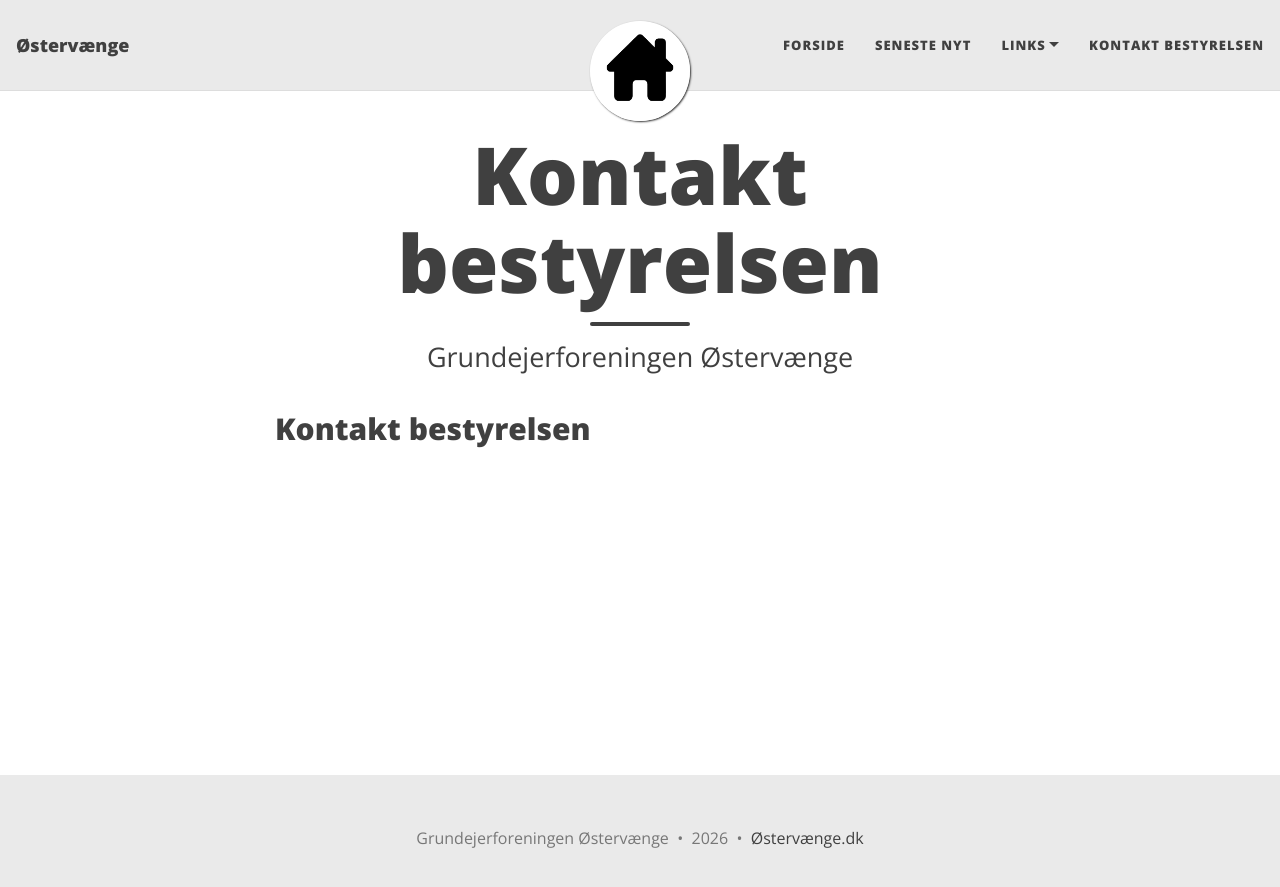
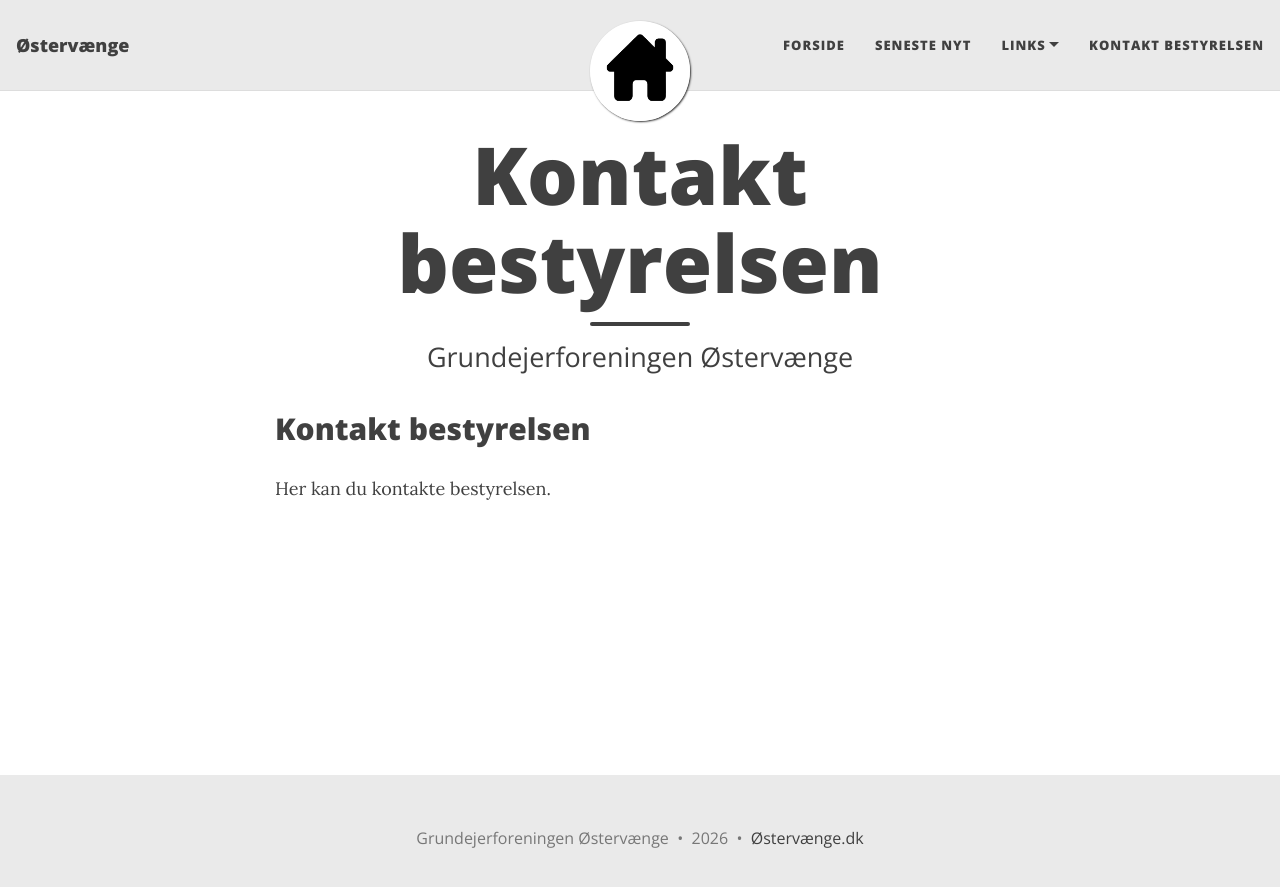
Before and after one commit to mex/oestervaenge.dk, a Jekyll site: the page built from kontakt-bestyrelsen.md, in a window 1280 px wide. Shown: the top 887 px of the page. Built offline with Jekyll 4.4.1, drawn with Linux system fonts in a browser that asks for light colours.

Commit message:
Add contact section for the board
Added a section for contacting the board.

```diff
--- a/kontakt-bestyrelsen.md
+++ b/kontakt-bestyrelsen.md
@@ -5,3 +5,5 @@ subtitle: Grundejerforeningen Østervænge
 ---
 
 ## Kontakt bestyrelsen
+
+Her kan du kontakte bestyrelsen.
```
